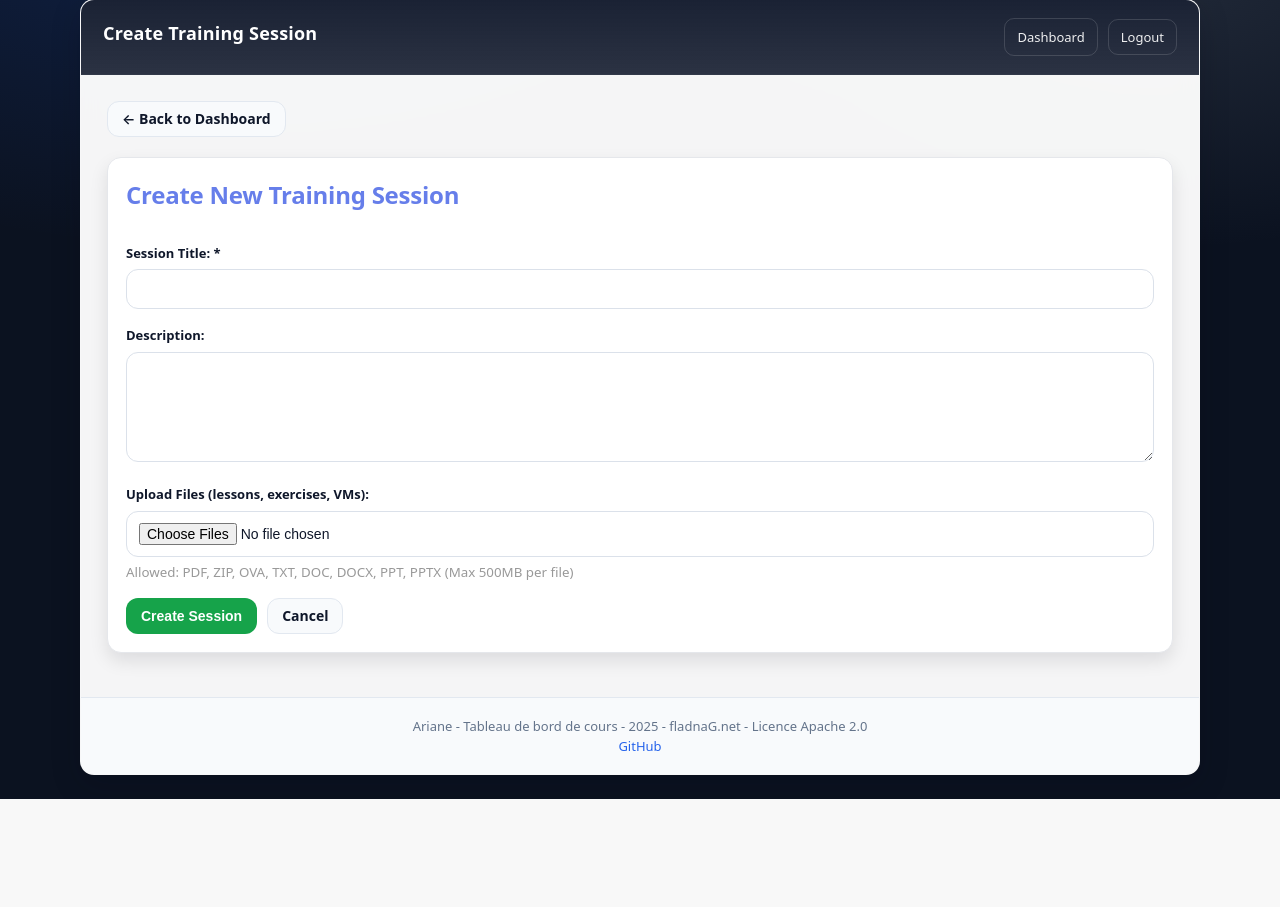
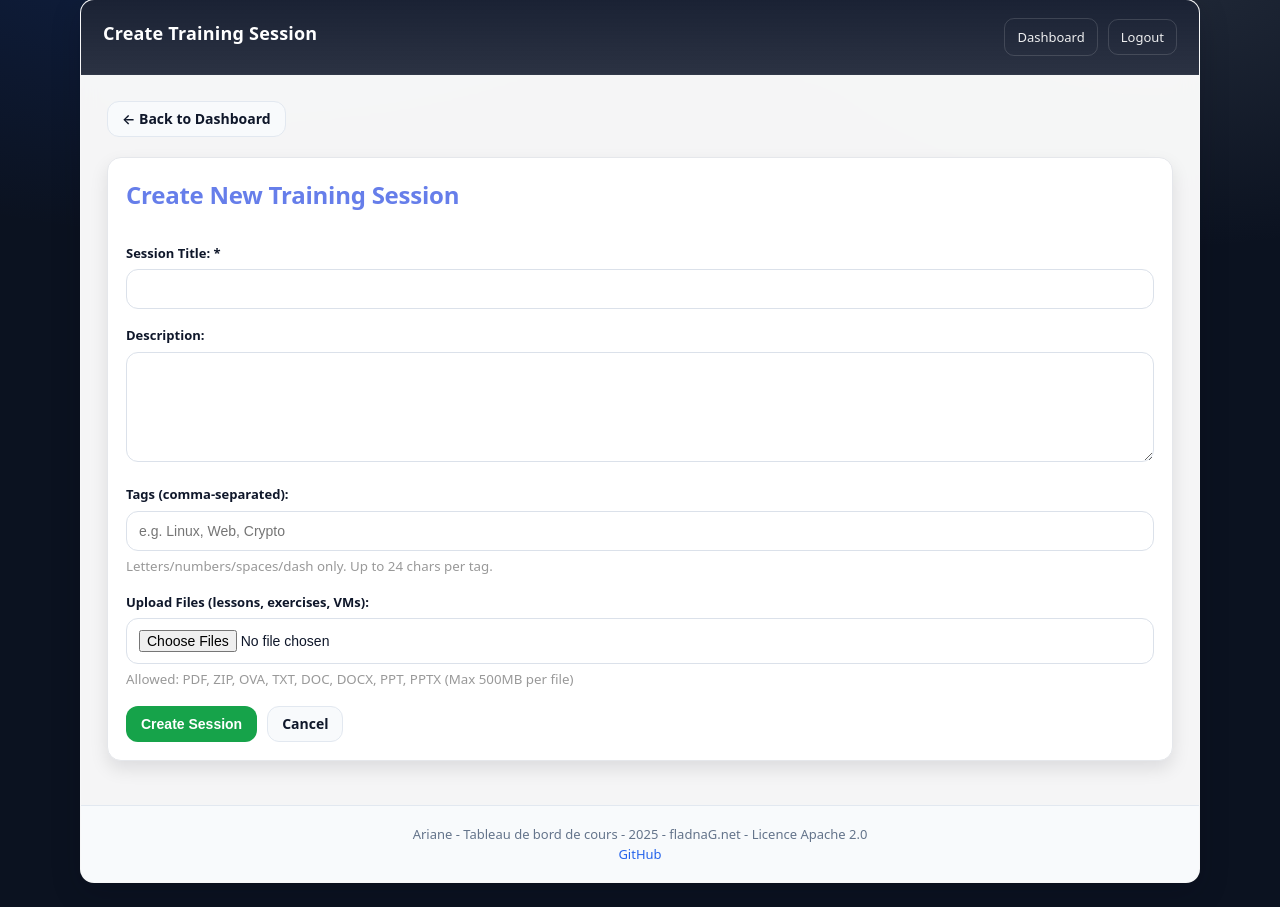
Before and after one commit to fladna9/Ariane-Cours, a Flask app: page /admin/session/create in a window 1280 px wide. Shown: the part 25-932 px from the top of the page. Before the commit the page ends 824 px from the top, so only its background shows below. Run offline with Flask 3, Linux system fonts and the light colour scheme; the visitor is signed in with stand-in values (Sample User, id 1); some libraries are stand-ins or nearby versions.

Commit message:
reworked UI, added colored tags

```diff
--- a/app.py
+++ b/app.py
@@ -14,6 +14,8 @@ import subprocess
 from datetime import datetime
 from functools import wraps
 import re
+import hashlib
+from typing import List, Dict
 
 app = Flask(__name__)
 load_dotenv()
@@ -89,6 +91,12 @@ def load_sessions():
                     training_sessions = data.get('sessions', {})
                     training_sessions = {int(k): v for k, v in training_sessions.items()}
                     session_counter = data.get('counter', 0)
+
+                    # Backward compatibility: ensure tags exist
+                    for _, s in training_sessions.items():
+                        if 'tags' not in s or not isinstance(s.get('tags'), list):
+                            s['tags'] = []
+
                     app.logger.info(f'Loaded {len(training_sessions)} sessions from storage')
     except Exception as e:
         app.logger.error(f'Error loading sessions: {str(e)}')
@@ -260,6 +268,90 @@ def login_required(f):
 
     return decorated_function
 
+_TAG_RE = re.compile(r"^[\w\- ]{1,24}$", re.UNICODE)
+
+def normalize_tag(raw: str) -> str:
+    """Normalize a tag for storage/display. Returns '' if invalid."""
+    t = (raw or "").strip()
+    if not t:
+        return ""
+    t = re.sub(r"\s+", " ", t)  # collapse spaces
+    if not _TAG_RE.match(t):
+        return ""
+    return t
+
+def parse_tags(raw: str) -> List[str]:
+    """Parse comma-separated tags into a unique, stable-ordered list."""
+    if not raw:
+        return []
+    parts = [normalize_tag(p) for p in raw.split(",")]
+    parts = [p for p in parts if p]
+
+    seen = set()
+    out: List[str] = []
+    for p in parts:
+        key = p.casefold()
+        if key not in seen:
+            seen.add(key)
+            out.append(p)
+    return out
+
+def _relative_luminance(rgb: tuple[int, int, int]) -> float:
+    # sRGB -> linear -> luminance
+    def to_linear(c: float) -> float:
+        c = c / 255.0
+        return c / 12.92 if c <= 0.04045 else ((c + 0.055) / 1.055) ** 2.4
+    r, g, b = rgb
+    r_lin, g_lin, b_lin = to_linear(r), to_linear(g), to_linear(b)
+    return 0.2126 * r_lin + 0.7152 * g_lin + 0.0722 * b_lin
+
+def _hsl_to_rgb(h: float, s: float, l: float) -> tuple[int, int, int]:
+    # h in [0..360), s/l in [0..1]
+    c = (1 - abs(2 * l - 1)) * s
+    x = c * (1 - abs(((h / 60) % 2) - 1))
+    m = l - c / 2
+    r1 = g1 = b1 = 0.0
+    if 0 <= h < 60:
+        r1, g1, b1 = c, x, 0
+    elif 60 <= h < 120:
+        r1, g1, b1 = x, c, 0
+    elif 120 <= h < 180:
+        r1, g1, b1 = 0, c, x
+    elif 180 <= h < 240:
+        r1, g1, b1 = 0, x, c
+    elif 240 <= h < 300:
+        r1, g1, b1 = x, 0, c
+    else:
+        r1, g1, b1 = c, 0, x
+    r, g, b = (r1 + m), (g1 + m), (b1 + m)
+    return int(round(r * 255)), int(round(g * 255)), int(round(b * 255))
+
+def tag_style(tag: str) -> Dict[str, str]:
+    """
+    Deterministically map a tag name to a background + readable foreground color.
+    Returns CSS-friendly hex colors.
+    """
+    t = (tag or "").strip()
+    key = t.casefold().encode("utf-8")
+    h = int(hashlib.sha256(key).hexdigest()[:8], 16) % 360
+
+    # "Sober" palette: moderate saturation, fairly light background
+    rgb = _hsl_to_rgb(h=float(h), s=0.55, l=0.88)
+    bg = f"#{rgb[0]:02x}{rgb[1]:02x}{rgb[2]:02x}"
+
+    # Pick black/white based on luminance for readability
+    lum = _relative_luminance(rgb)
+    fg = "#0f172a" if lum > 0.6 else "#ffffff"
+
+    # Subtle border a bit darker than bg
+    border_rgb = _hsl_to_rgb(h=float(h), s=0.45, l=0.78)
+    border = f"#{border_rgb[0]:02x}{border_rgb[1]:02x}{border_rgb[2]:02x}"
+
+    return {"bg": bg, "fg": fg, "border": border}
+
+@app.context_processor
+def inject_helpers():
+    return {"tag_style": tag_style}
 
 # Student Routes
 # Student Routes
@@ -440,6 +532,7 @@ def create_session():
     if request.method == 'POST':
         title = request.form.get('title', '').strip()
         description = request.form.get('description', '').strip()
+        tags = parse_tags(request.form.get('tags', ''))
 
         # Validate input
         if not title or len(title) > 200:
@@ -501,6 +594,7 @@ def create_session():
             'title': title,
             'description': description,
             'files': uploaded_files,
+            'tags': tags,
             'validated': False,
             'created_at': datetime.now().strftime('%Y-%m-%d %H:%M:%S'),
             'student_count': 0,
@@ -521,10 +615,12 @@ def edit_session(session_id):
         abort(404)
 
     session_data = training_sessions[session_id]
+    session_data.setdefault('tags', [])
 
     if request.method == 'POST':
         title = request.form.get('title', '').strip()
         description = request.form.get('description', '').strip()
+        tags = parse_tags(request.form.get('tags', ''))
 
         # Validate input
         if not title or len(title) > 200:
@@ -537,6 +633,7 @@ def edit_session(session_id):
 
         session_data['title'] = title
         session_data['description'] = description
+        session_data['tags'] = tags
 
         # Handle new file uploads
         files = request.files.getlist('files')
@@ -696,6 +793,7 @@ def validate_session(session_id):
     return redirect(url_for('admin_dashboard'))
 
 
+
 @app.route('/admin/session/<int:session_id>/invalidate', methods=['POST'])
 @login_required
 def invalidate_session(session_id):
--- a/templates/base.html
+++ b/templates/base.html
@@ -116,6 +116,18 @@
             flex-wrap: wrap;
             gap: 8px;
             margin-top: 10px;
+        }
+
+        .tag-pill {
+            display: inline-flex;
+            align-items: center;
+            padding: 6px 10px;
+            border-radius: 999px;
+            border: 1px solid transparent; /* actual color set inline */
+            font-size: 12px;
+            font-weight: 750;
+            line-height: 1;
+            white-space: nowrap;
         }
 
         .meta-pill {
--- a/templates/create_session.html
+++ b/templates/create_session.html
@@ -34,6 +34,14 @@
             </div>
 
             <div class="form-group">
+                <label for="tags">Tags (comma-separated):</label>
+                <input type="text" id="tags" name="tags" placeholder="e.g. Linux, Web, Crypto">
+                <small style="color: #999; display: block; margin-top: 5px;">
+                    Letters/numbers/spaces/dash only. Up to 24 chars per tag.
+                </small>
+            </div>
+
+            <div class="form-group">
                 <label for="files">Upload Files (lessons, exercises, VMs):</label>
                 <input type="file" id="files" name="files" multiple>
                 <small style="color: #999; display: block; margin-top: 5px;">
--- a/templates/edit_session.html
+++ b/templates/edit_session.html
@@ -58,6 +58,12 @@
             </div>
 
             <div class="form-group">
+                <label for="tags">Tags (comma-separated):</label>
+                <input type="text" id="tags" name="tags" value="{{ session.tags|join(', ') }}"
+                       placeholder="e.g. Linux, Web, Crypto">
+            </div>
+
+            <div class="form-group">
                 <label for="files">Add More Files:</label>
                 <input type="file" id="files" name="files" multiple>
                 <small style="color: #999; display: block; margin-top: 5px;">
```
Also changed, not shown: templates/index.html (+10 -1 lines).
